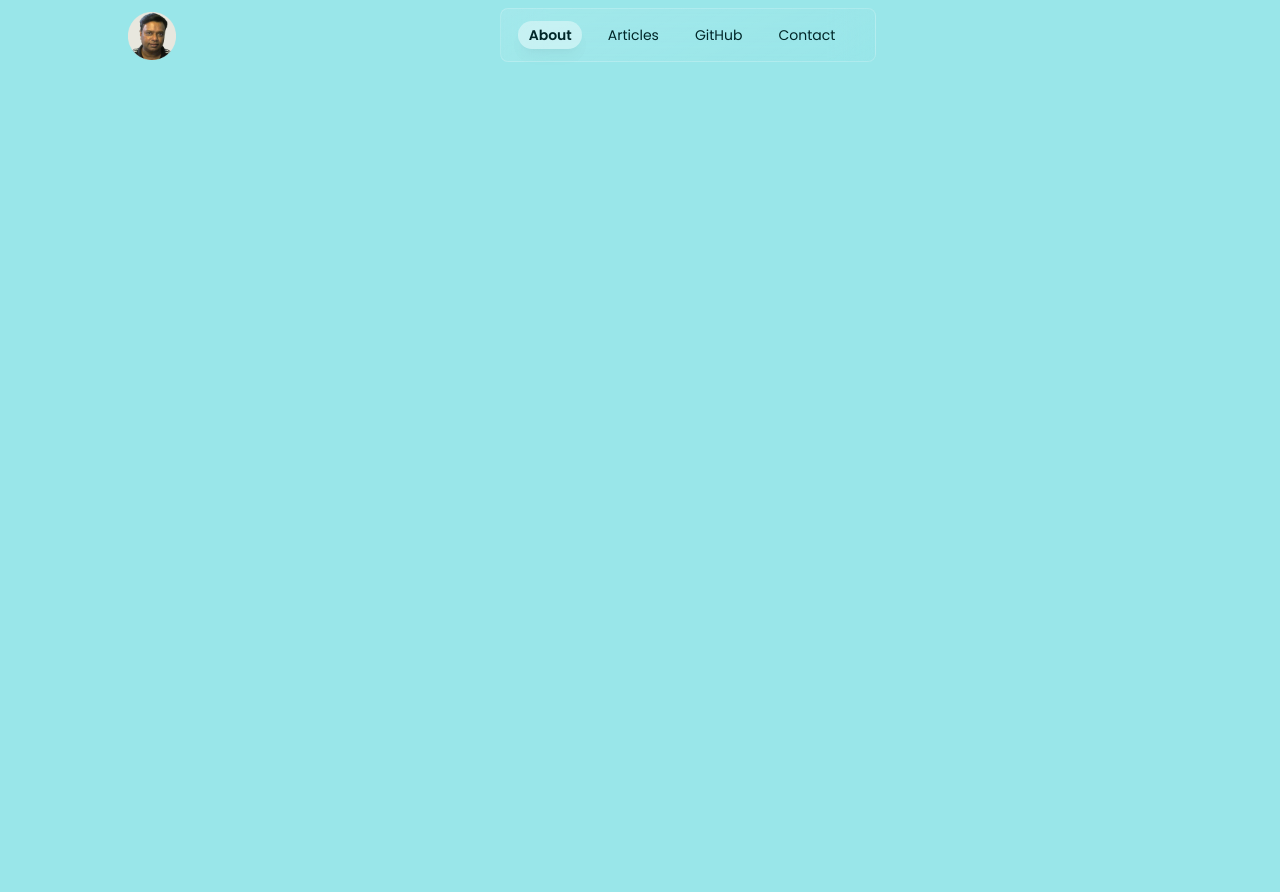
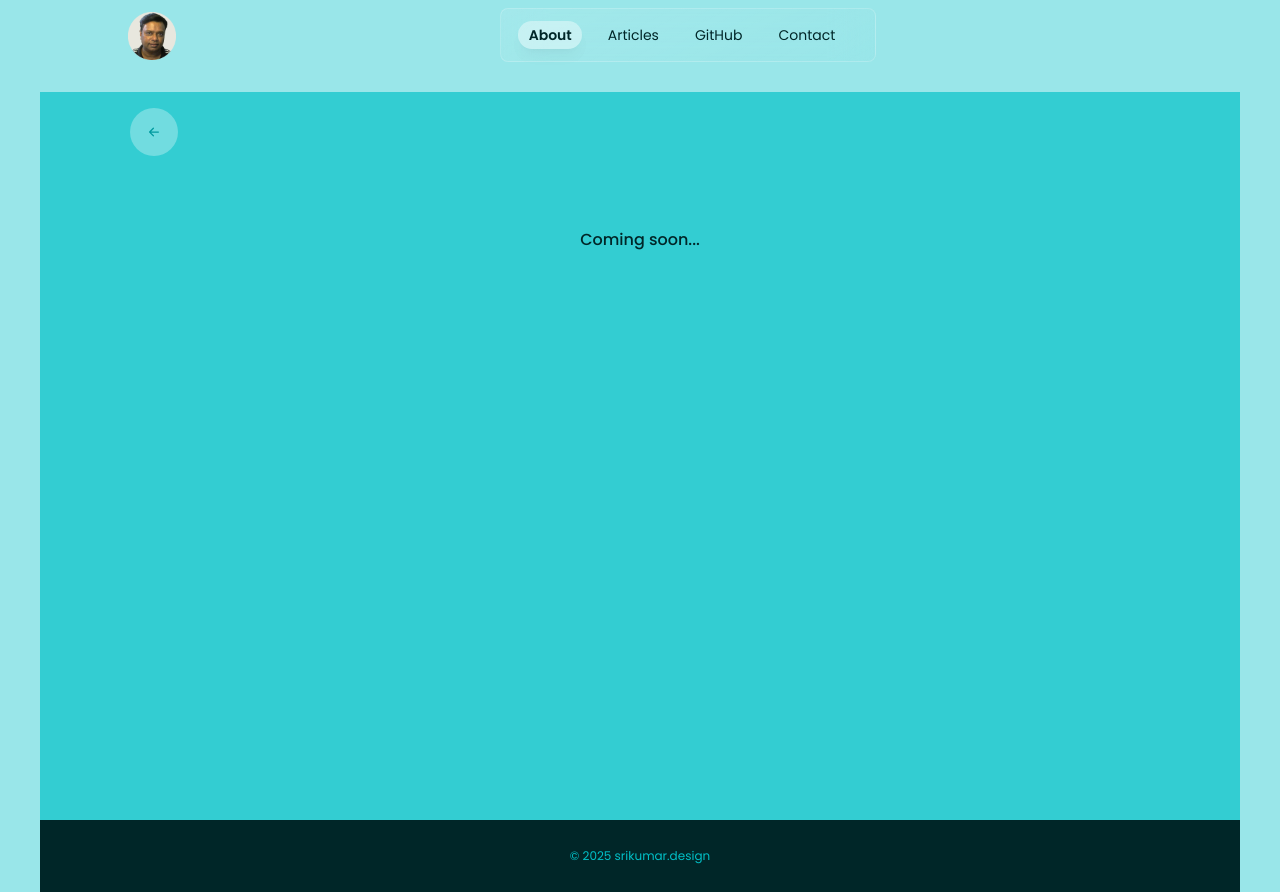
Before and after one commit to iuixd/iuixd.github.io, a React (Vite) app: page /about in a window 1280 px wide. Before the commit the page ends 800 px from the top, so only its background shows below. Built offline with nearby package versions, Linux system fonts and the light colour scheme.

Commit message:
updated backbutton on subpages

```diff
--- a/src/components/About.jsx
+++ b/src/components/About.jsx
@@ -13,14 +13,15 @@ const About = () => {
         data-page-name="about"
         x-data="{ pageName: $root.dataset.pageName }"
         x-init="$store.page.name = pageName"
-        className="fixed h-[74px] z-2 top-0 self-auto w-full bg-turquoise-500 opacity-0"
-        x-bind:class="{'bg-turquoise-500 opacity-0': !scrolledFromTop, 'bg-turquoise-500 opacity-50': scrolledFromTop}"
-        x-transition="true"
+        className="fixed h-[74px] z-2 top-0 self-auto w-full bg-turquoise-500 opacity-0 border-1"
       ></div>
 
       <div className="relative flex flex-col items-center">
-        <div className="static flex flex-col self-auto min-[360px]:w-full md:w-[576px] lg:w-[1024px] h-auto text-white ">
-          <Link to="/" className="min-[360px]:mx-[10%] sm:mx-0 md:mx-0 mt-[12px] self-start relative z-101">
+        <div className="static flex flex-col self-auto min-[360px]:w-full md:w-[1024px] h-auto text-white ">
+          <Link
+            to="/"
+            className="min-[360px]:mx-[10%] md:mx-0 mt-[12px] self-start relative z-101"
+          >
             <img
               src={myPhoto}
               className="w-12 h-12"
@@ -30,6 +31,33 @@ const About = () => {
           </Link>
         </div>
       </div>
+
+      <div className="body-wrapper h-full">
+        <div className="subpage-body-container">
+          <div className="sub-content-wrapper h-full transition-all duration-300 ease-in-out">
+            <Link to="/" className="group sub-backhome-link">
+              <svg
+                xmlns="http://www.w3.org/2000/svg"
+                width="16"
+                height="16"
+                fill="currentColor"
+                className="w-5 h-5 fill-turquoise-600 group-hover:fill-turquoise-900"
+                viewBox="0 0 16 16"
+              >
+                <path
+                  fillRule="evenodd"
+                  d="M12 8a.5.5 0 0 1-.5.5H5.707l2.147 2.146a.5.5 0 0 1-.708.708l-3-3a.5.5 0 0 1 0-.708l3-3a.5.5 0 1 1 .708.708L5.707 7.5H11.5a.5.5 0 0 1 .5.5"
+                ></path>
+              </svg>
+            </Link>
+            <p className="h-full text-turquoise-900 font-medium size-3.5 w-full py-18 text-center justify-center">
+              Coming soon...
+            </p>
+          </div>
+
+          <div className="footer">© 2025 srikumar.design</div>
+        </div>
+      </div>
     </>
   );
 };
--- a/src/components/Articles.jsx
+++ b/src/components/Articles.jsx
@@ -10,17 +10,18 @@ const Articles = () => {
   return (
     <>
       <div
-            data-page-name="about"
+        data-page-name="articles"
         x-data="{ pageName: $root.dataset.pageName }"
         x-init="$store.page.name = pageName"
-            className="fixed h-[74px] z-2 top-0 self-auto w-full bg-turquoise-500 opacity-0"
-            x-bind:class="{'bg-turquoise-500 opacity-0': !scrolledFromTop, 'bg-turquoise-500 opacity-50': scrolledFromTop}"
-            x-transition="true"
+        className="fixed h-[74px] z-2 top-0 self-auto w-full bg-turquoise-500 opacity-0 border-1"
       ></div>
 
       <div className="relative flex flex-col items-center">
         <div className="static flex flex-col self-auto min-[360px]:w-full md:w-[1024px] h-auto text-white ">
-              <Link to="/" className="min-[360px]:mx-[10%] md:mx-0 mt-[12px] self-start relative z-101">
+          <Link
+            to="/"
+            className="min-[360px]:mx-[10%] md:mx-0 mt-[12px] self-start relative z-101"
+          >
             <img
               src={myPhoto}
               className="w-12 h-12"
@@ -30,6 +31,33 @@ const Articles = () => {
           </Link>
         </div>
       </div>
+
+      <div className="body-wrapper h-full">
+        <div className="subpage-body-container">
+          <div className="sub-content-wrapper h-full transition-all duration-300 ease-in-out">
+            <Link to="/" className="group sub-backhome-link">
+              <svg
+                xmlns="http://www.w3.org/2000/svg"
+                width="16"
+                height="16"
+                fill="currentColor"
+                className="w-5 h-5 fill-turquoise-600 group-hover:fill-turquoise-900"
+                viewBox="0 0 16 16"
+              >
+                <path
+                  fillRule="evenodd"
+                  d="M12 8a.5.5 0 0 1-.5.5H5.707l2.147 2.146a.5.5 0 0 1-.708.708l-3-3a.5.5 0 0 1 0-.708l3-3a.5.5 0 1 1 .708.708L5.707 7.5H11.5a.5.5 0 0 1 .5.5"
+                ></path>
+              </svg>
+            </Link>
+            <p className="h-full text-turquoise-900 font-medium size-3.5 w-full py-18 text-center justify-center">
+              Coming soon...
+            </p>
+          </div>
+
+          <div className="footer">© 2025 srikumar.design</div>
+        </div>
+      </div>
     </>
   );
 };
--- a/src/components/Contact.jsx
+++ b/src/components/Contact.jsx
@@ -10,17 +10,18 @@ const Contact = () => {
   return (
     <>
       <div
-            data-page-name="about"
+        data-page-name="contact"
         x-data="{ pageName: $root.dataset.pageName }"
         x-init="$store.page.name = pageName"
-            className="fixed h-[74px] z-2 top-0 self-auto w-full bg-turquoise-500 opacity-0"
-            x-bind:class="{'bg-turquoise-500 opacity-0': !scrolledFromTop, 'bg-turquoise-500 opacity-50': scrolledFromTop}"
-            x-transition="true"
+        className="fixed h-[74px] z-2 top-0 self-auto w-full bg-turquoise-500 opacity-0 border-1"
       ></div>
 
       <div className="relative flex flex-col items-center">
         <div className="static flex flex-col self-auto min-[360px]:w-full md:w-[1024px] h-auto text-white ">
-              <Link to="/" className="min-[360px]:mx-[10%] md:mx-0 mt-[12px] self-start relative z-101">
+          <Link
+            to="/"
+            className="min-[360px]:mx-[10%] md:mx-0 mt-[12px] self-start relative z-101"
+          >
             <img
               src={myPhoto}
               className="w-12 h-12"
@@ -30,6 +31,33 @@ const Contact = () => {
           </Link>
         </div>
       </div>
+
+      <div className="body-wrapper h-full">
+        <div className="subpage-body-container">
+          <div className="sub-content-wrapper h-full transition-all duration-300 ease-in-out">
+            <Link to="/" className="group sub-backhome-link">
+              <svg
+                xmlns="http://www.w3.org/2000/svg"
+                width="16"
+                height="16"
+                fill="currentColor"
+                className="w-5 h-5 fill-turquoise-600 group-hover:fill-turquoise-900"
+                viewBox="0 0 16 16"
+              >
+                <path
+                  fillRule="evenodd"
+                  d="M12 8a.5.5 0 0 1-.5.5H5.707l2.147 2.146a.5.5 0 0 1-.708.708l-3-3a.5.5 0 0 1 0-.708l3-3a.5.5 0 1 1 .708.708L5.707 7.5H11.5a.5.5 0 0 1 .5.5"
+                ></path>
+              </svg>
+            </Link>
+            <p className="h-full text-turquoise-900 font-medium size-3.5 w-full py-18 text-center justify-center">
+              Coming soon...
+            </p>
+          </div>
+
+          <div className="footer">© 2025 srikumar.design</div>
+        </div>
+      </div>
     </>
   );
 };
--- a/src/components/GitHub.jsx
+++ b/src/components/GitHub.jsx
@@ -10,17 +10,18 @@ const GitHub = () => {
   return (
     <>
       <div
-            data-page-name="about"
+        data-page-name="github"
         x-data="{ pageName: $root.dataset.pageName }"
         x-init="$store.page.name = pageName"
-            className="fixed h-[74px] z-2 top-0 self-auto w-full bg-turquoise-500 opacity-0"
-            x-bind:class="{'bg-turquoise-500 opacity-0': !scrolledFromTop, 'bg-turquoise-500 opacity-50': scrolledFromTop}"
-            x-transition="true"
+        className="fixed h-[74px] z-2 top-0 self-auto w-full bg-turquoise-500 opacity-0 border-1"
       ></div>
 
       <div className="relative flex flex-col items-center">
         <div className="static flex flex-col self-auto min-[360px]:w-full md:w-[1024px] h-auto text-white ">
-              <Link to="/" className="min-[360px]:mx-[10%] md:mx-0 mt-[12px] self-start relative z-101">
+          <Link
+            to="/"
+            className="min-[360px]:mx-[10%] md:mx-0 mt-[12px] self-start relative z-101"
+          >
             <img
               src={myPhoto}
               className="w-12 h-12"
@@ -30,6 +31,33 @@ const GitHub = () => {
           </Link>
         </div>
       </div>
+
+      <div className="body-wrapper h-full">
+        <div className="subpage-body-container">
+          <div className="sub-content-wrapper h-full transition-all duration-300 ease-in-out">
+            <Link to="/" className="group sub-backhome-link">
+              <svg
+                xmlns="http://www.w3.org/2000/svg"
+                width="16"
+                height="16"
+                fill="currentColor"
+                className="w-5 h-5 fill-turquoise-600 group-hover:fill-turquoise-900"
+                viewBox="0 0 16 16"
+              >
+                <path
+                  fillRule="evenodd"
+                  d="M12 8a.5.5 0 0 1-.5.5H5.707l2.147 2.146a.5.5 0 0 1-.708.708l-3-3a.5.5 0 0 1 0-.708l3-3a.5.5 0 1 1 .708.708L5.707 7.5H11.5a.5.5 0 0 1 .5.5"
+                ></path>
+              </svg>
+            </Link>
+            <p className="h-full text-turquoise-900 font-medium size-3.5 w-full py-18 text-center justify-center">
+              Coming soon...
+            </p>
+          </div>
+
+          <div className="footer">© 2025 srikumar.design</div>
+        </div>
+      </div>
     </>
   );
 };
--- a/src/styles/utilities.css
+++ b/src/styles/utilities.css
@@ -147,6 +147,18 @@
     @apply min-[360px]:mt-4 md:mt-20 w-full py-16 flex flex-col items-center justify-center bg-turquoise-400;
   }
 
+  .subpage-body-container {
+    @apply static flex flex-col min-[360px]:w-full md:w-full lg:w-[1000px] xl:w-[1200px] text-white;
+  }
+
+  .sub-content-wrapper {
+    @apply min-[360px]:mt-2 md:mt-8 w-full pt-4 pb-124 flex flex-col bg-turquoise-400;
+  }
+
+  .sub-backhome-link {
+    @apply flex w-12 h-12  min-[360px]:ml-[46px] sm:ml-[90px] items-center justify-center bg-turquoise-100/40  hover:bg-turquoise-100/60 rounded-full transition-colors duration-150 ease-in-out cursor-pointer;
+  }
+
   .hero-heading {
       @apply min-[360px]:mx-[10%] md:mx-24 lg:mx-24 lg:mx-24 min-[360px]:w-[80%] md:w-[620px] lg:w-[750px] xl:w-[950px] px-0 py-4 min-[360px]:text-[1.6rem] sm:text-[2rem] md:text-[2rem] lg:text-[2.8rem] xl:text-[3.2rem] font-medium leading-[1.1em] sm:text-shadow-lg;
   }
```
Lines whose indentation alone changed are shown as unchanged.
